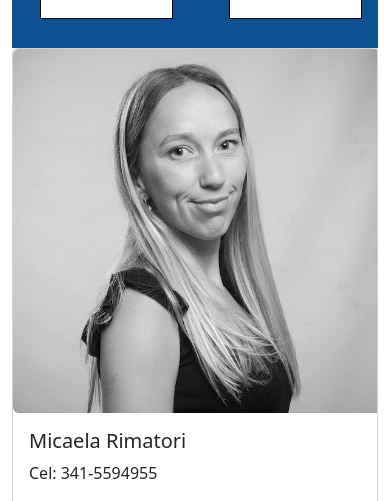
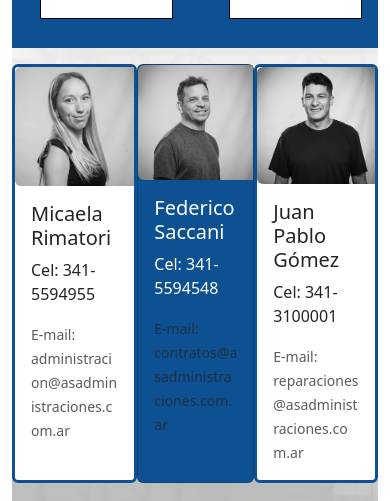
Before and after one commit to MartuGallonetti/asAdmin, a plain HTML site: page index.html in a window 390 px wide. Shown: the part 4099-4600 px from the top of the page. Drawn offline with nearby package versions, Linux system fonts and the light colour scheme.

Commit message:
parte responsive

```diff
--- a/index.html
+++ b/index.html
@@ -163,8 +163,11 @@
                 </section>
             </main>
             <footer class="fondo-footer">
-                <section class="equipo">
-                    <div class="card mb-3" style="max-width: 540px">
+                <section class="equipo d-flex">
+                    <div
+                        class="card mt-3"
+                        style="max-width: 540px; border: 3px solid #0d5193"
+                    >
                         <div class="row g-0">
                             <div class="col-md-4">
                                 <img
@@ -188,8 +191,12 @@
                         </div>
                     </div>
                     <div
-                        class="card .text-{#0d5193} mb-3 fede"
-                        style="max-width: 540px"
+                        class="card mt-3"
+                        style="
+                            max-width: 540px;
+                            background-color: #0d5193;
+                            color: #ffffff;
+                        "
                     >
                         <div class="row g-0">
                             <div class="col-md-4">
@@ -200,7 +207,7 @@
                                 />
                             </div>
                             <div class="col-md-8">
-                                <div class="card-body">
+                                <div class="card-body" style="color: #ffffff">
                                     <h5 class="card-title">Federico Saccani</h5>
                                     <p class="card-text">Cel: 341-5594548</p>
                                     <p class="card-text">
@@ -213,7 +220,10 @@
                             </div>
                         </div>
                     </div>
-                    <div class="card mb-3" style="max-width: 540px">
+                    <div
+                        class="card mt-3"
+                        style="max-width: 540px; border: 3px solid #0d5193"
+                    >
                         <div class="row g-0">
                             <div class="col-md-4">
                                 <img
```
